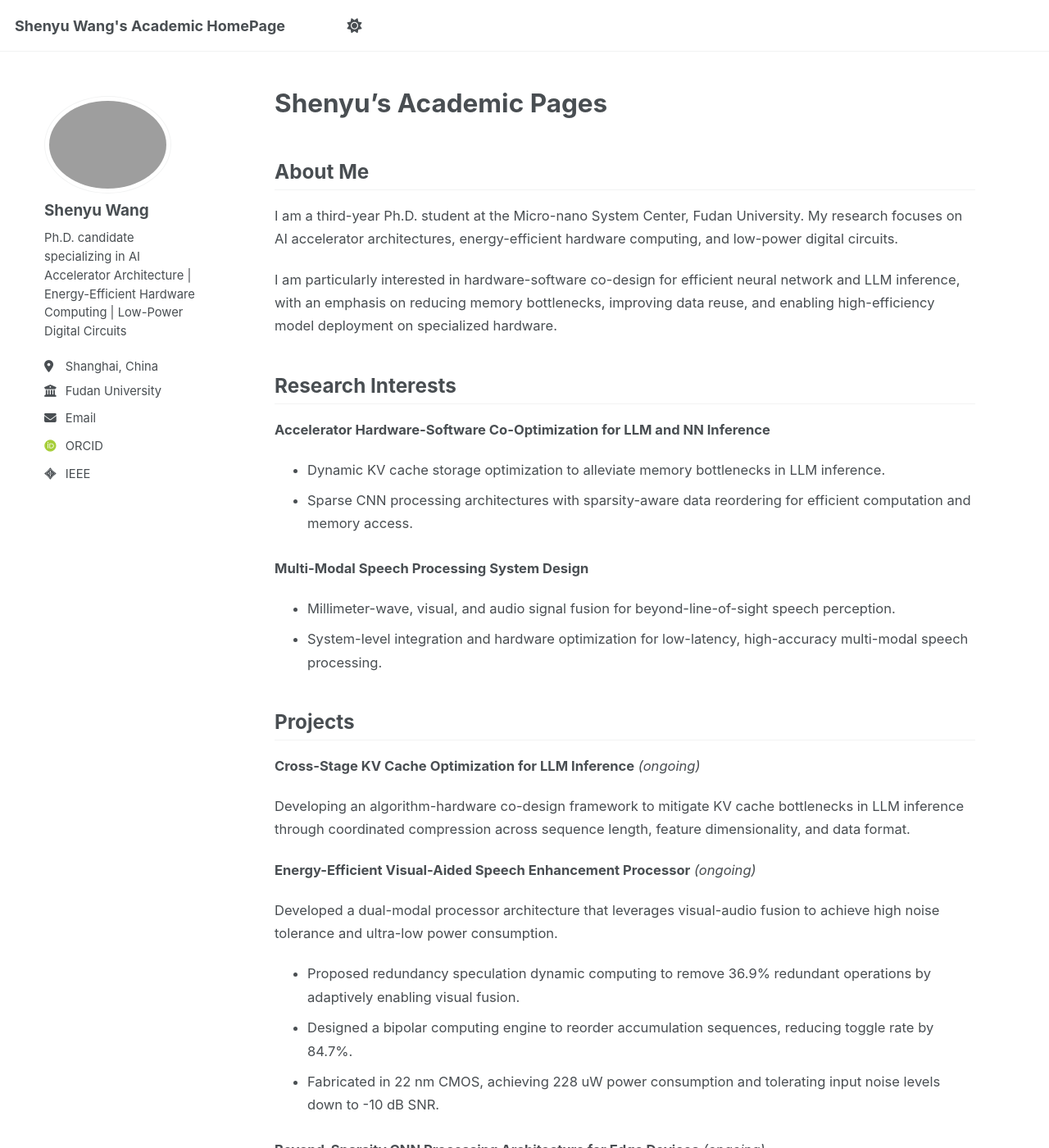
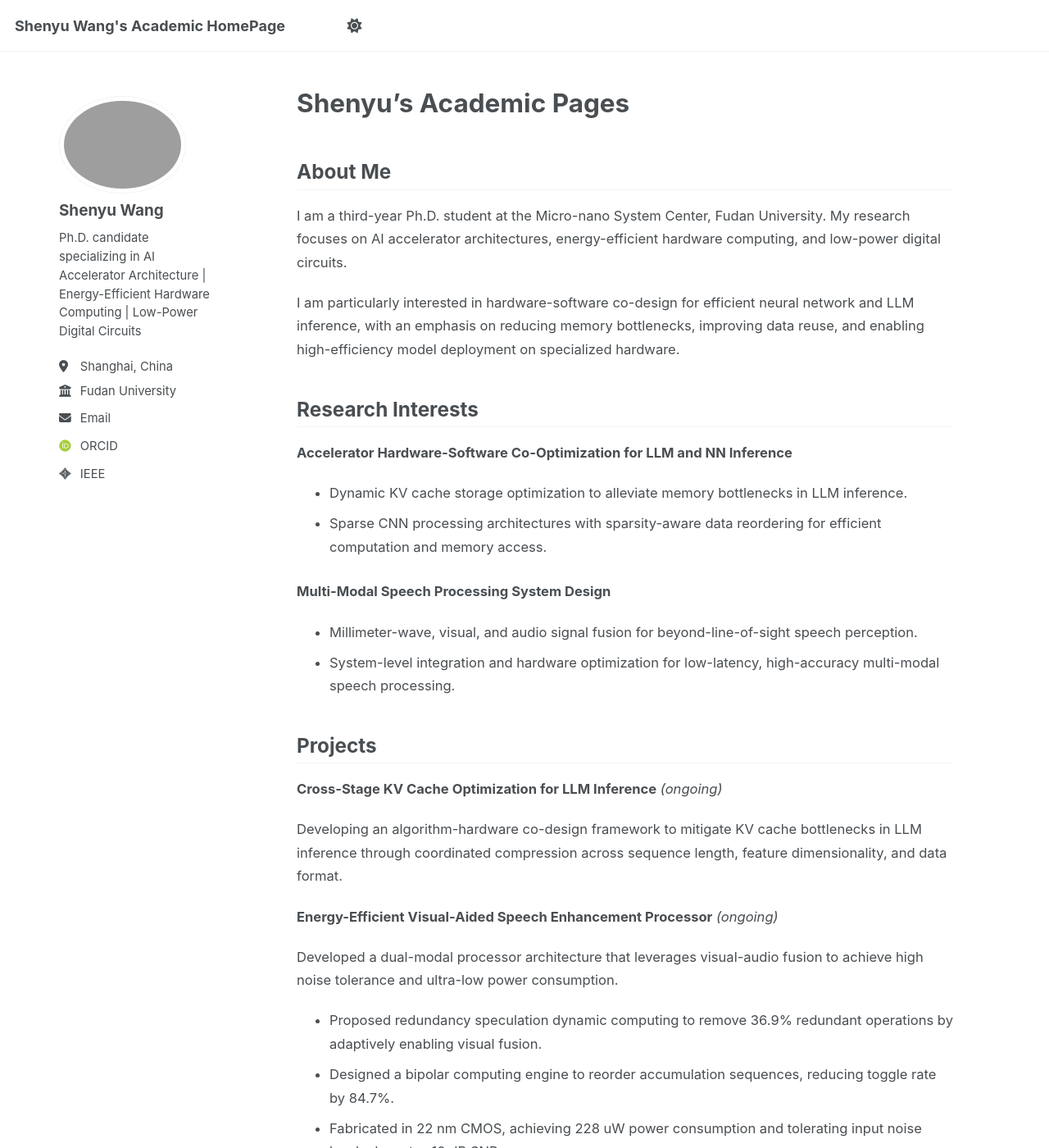
Before and after one commit to Shenyu-Wang/Shenyu-Wang.github.io, a Jekyll site: the page built from _pages/about.md, in a window 1280 px wide and 1400 px high. Shown: the whole window at 82% size. Built offline with Jekyll 4.4.1, drawn with Linux system fonts in a browser that asks for light colours; some web fonts are replaced; a script that is not in the unit is left out.

Commit message:
update homepage

```diff
--- a/_sass/layout/_homepage-tuning.scss
+++ b/_sass/layout/_homepage-tuning.scss
@@ -84,8 +84,8 @@
 
 @media screen and (min-width: 1024px) {
   #main {
-    width: calc(100vw - 4rem) !important;
-    max-width: none !important;
+    width: calc(100vw - 6rem) !important;
+    max-width: 1500px !important;
     margin-top: 2.6em;
   }
 
@@ -93,8 +93,8 @@
     width: calc(100% - 245px) !important;
     max-width: none !important;
     margin-right: 0 !important;
-    padding-left: 2rem !important;
-    padding-right: 2rem !important;
+    padding-left: 2.5rem !important;
+    padding-right: 2.5rem !important;
     padding-bottom: 3rem;
   }
 
```
